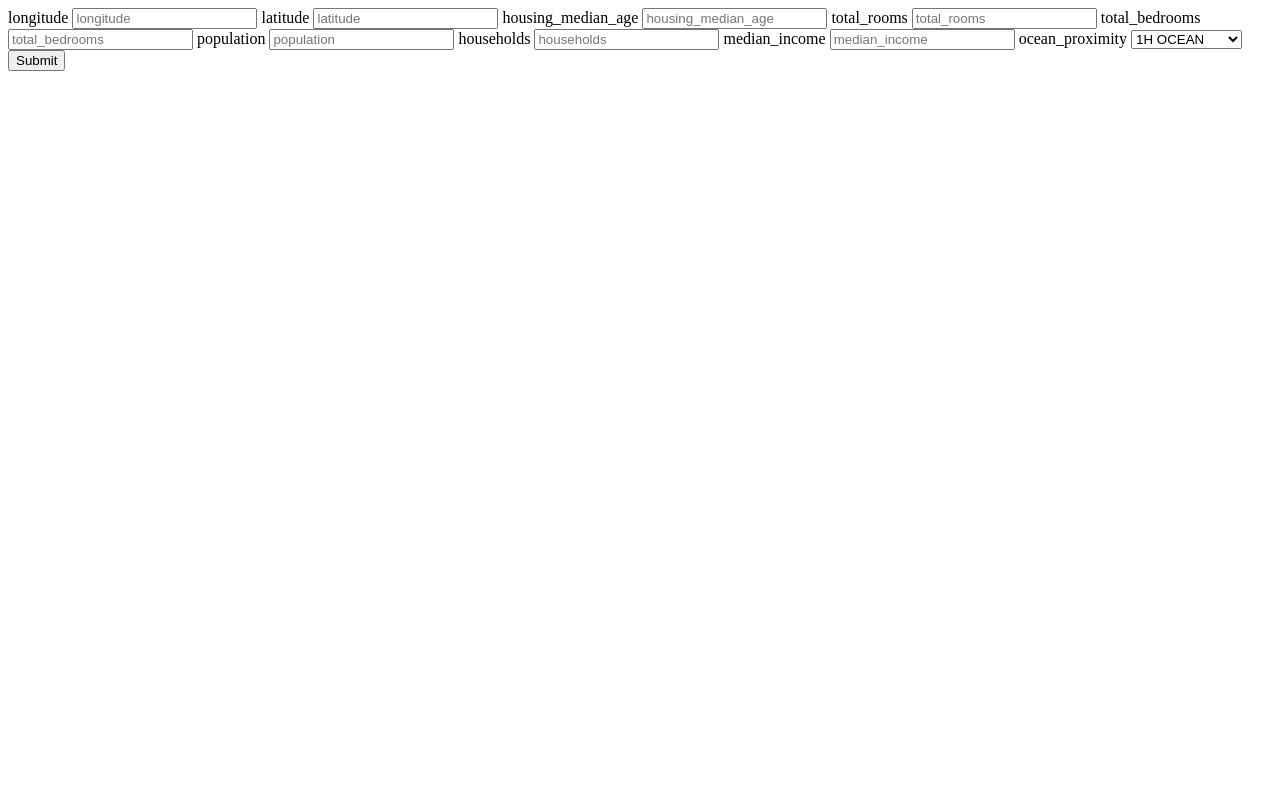
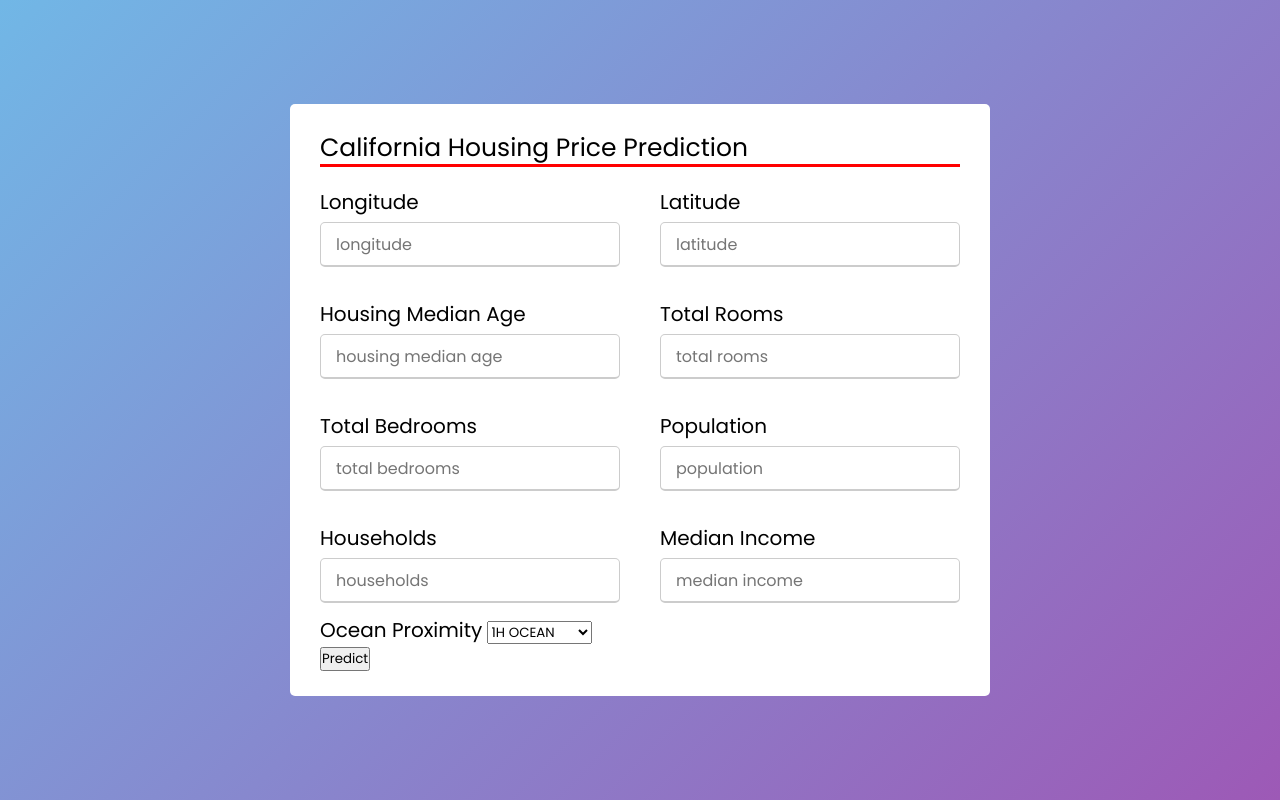
Before and after one commit to JuelBasak/CaliforniaHousingPricePrediction, a Flask app: page / in a window 1280 px wide. Run offline with Flask 2, Linux system fonts and the light colour scheme; parts of the project's set-up code (start-up, migrations or seed data) failed here and were passed over.

Commit message:
CSS Added

```diff
--- a/main.py
+++ b/main.py
@@ -42,8 +42,7 @@ def model_predict():
     final_model = joblib.load('./model/model.pkl')
 
     predicted_value = final_model.predict(new_data_prepared)
-    return render_template('result.html', predicted_value=predicted_value[0])
-    print(predicted_value[0])
+    return render_template('index.html', predicted_value=predicted_value[0])
 
 class CombinedAttributesAdder(BaseEstimator, TransformerMixin):
 
--- /dev/null
+++ b/static/styles.css
@@ -0,0 +1,74 @@
+@import url('https://fonts.googleapis.com/css2?family=Poppins&display=swap');
+*{
+    margin: 0;
+    padding: 0;
+    box-sizing: border-box;
+    font-family: 'Poppins', sans-serif;
+}
+
+body{
+    display: flex;
+    height: 100vh;
+    justify-content: center;
+    align-items: center;
+    background: linear-gradient(135deg, #71b7e6, #9d59b6);
+}
+.container{
+    max-width: 700px;
+    width: 100%;
+    background: white;
+    padding: 25px 30px;
+    border-radius: 5px;
+}
+
+.container .title{
+    font-size: 25px;
+    font-weight: 500;
+    position: relative;
+}
+.container .title::before{
+    content: "";
+    position: absolute;
+    height: 3px;
+    width: 100%;
+    left: 0;
+    bottom: 0;
+    background: rgb(255, 0, 0);
+
+}
+.container form .user-details{
+    display: flex;
+    flex-wrap: wrap;
+    justify-content: space-between;
+}
+
+form .user-details .input-box{
+    margin: 20px 0 12px 0;
+    width: calc(100% / 2 - 20px);
+}
+.user-details .input-box .details{
+    display: block;
+    font-weight: 500;
+    font-size: 20px;
+    margin-bottom: 5px;
+}
+.user-details .input-box input{
+    height: 45px;
+    width: 100%;
+    outline: none;
+    border-radius: 5px;
+    border: 1px solid #ccc;
+    padding-left: 15px;
+    font-size: 16px;
+    border-bottom-width: 2px;
+}
+.user-details .input-box input:focus{
+    border-color: green;
+}
+form .ocean-details .ocean-details-title{
+    font-size: 20px;
+    font-weight: 500;
+}
+form .predict-details .predict-details-title{
+    font-size: 100px;
+}
--- a/templates/index.html
+++ b/templates/index.html
@@ -1,36 +1,62 @@
 <!DOCTYPE html>
 <html lang="en">
+
 <head>
     <meta charset="UTF-8">
     <title>California Housing Price Prediction</title>
+    <meta name="viewport" content="width=device-width, initial-scale=1.0">
+    <link type="text/css" rel="stylesheet" href="{{url_for('static', filename='styles.css')}}">
 </head>
+
 <body>
+    <div class="container">
+        <div class="title">California Housing Price Prediction</div>
+
         <form action="/predict" method="POST">
-    <label>longitude</label>
-    <input type="text" name="longitude" placeholder="longitude">
+            <div class="user-details">
+                <div class="input-box">
+                    <span class="details">Longitude</span>
+                    <input type="number" name="longitude" placeholder="longitude" step="0.01">
+                </div>
 
-    <label>latitude</label>
-    <input type="text" name="latitude" placeholder="latitude">
+                <div class="input-box">
+                    <span class="details">Latitude</span>
+                    <input type="number" name="latitude" placeholder="latitude" step="0.01">
+                </div>
 
-    <label>housing_median_age</label>
-    <input type="text" name="housing_median_age" placeholder="housing_median_age">
+                <div class="input-box">
+                    <span class="details">Housing Median Age</span>
+                    <input type="number" name="housing_median_age" placeholder="housing median age" step="0.01">
+                </div>
 
-    <label>total_rooms</label>
-    <input type="text" name="total_rooms" placeholder="total_rooms">
+                <div class="input-box">
+                    <span class="details">Total Rooms</span>
+                    <input type="number" name="total_rooms" placeholder="total rooms" step="0.01">
+                </div>
 
-    <label>total_bedrooms</label>
-    <input type="text" name="total_bedrooms" placeholder="total_bedrooms">
+                <div class="input-box">
+                    <span class="details">Total Bedrooms</span>
+                    <input type="number" name="total_bedrooms" placeholder="total bedrooms" step="0.01">
+                </div>
 
-    <label>population</label>
-    <input type="text" name="population" placeholder="population">
+                <div class="input-box">
+                    <span class="details">Population</span>
+                    <input type="number" name="population" placeholder="population" step="0.01">
+                </div>
 
-    <label>households</label>
-    <input type="text" name="households" placeholder="households">
+                <div class="input-box">
+                    <span class="details">Households</span>
+                    <input type="number" name="households" placeholder="households" step="0.01">
+                </div>
 
-    <label>median_income</label>
-    <input type="text" name="median_income" placeholder="median_income">
+                <div class="input-box">
+                    <span class="details">Median Income</span>
+                    <input type="number" name="median_income" placeholder="median income" step="0.01">
+                </div>
+            </div>
 
-    <label>ocean_proximity</label>
+            <div class="ocean-details">
+                <span class="ocean-details-title">Ocean Proximity</span>
                 <select name="ocean_proximity">
                     <option value="<1H OCEAN">1H OCEAN</option>
                     <option value="INLAND">INLAND</option>
@@ -38,7 +64,21 @@
                     <option value="NEAR BAY">NEAR BAY</option>
                     <option value="ISLAND">ISLAND</option>
                 </select>
-      <input type="submit">
+            </div>
+
+            <div class="button">
+                <input type="submit" value="Predict">
+            </div>
+            {% if predicted_value %}
+            <div class="predict-details">
+                <span class="predict-details-title">Predicted Housing Value : </span>
+                <span class="predict-details-value">{{predicted_value}} USD</span>
+            </div>
+            {% endif %}
+
         </form>
+
+    </div>
 </body>
+
 </html>
```
Lines whose indentation alone changed are shown as unchanged.
